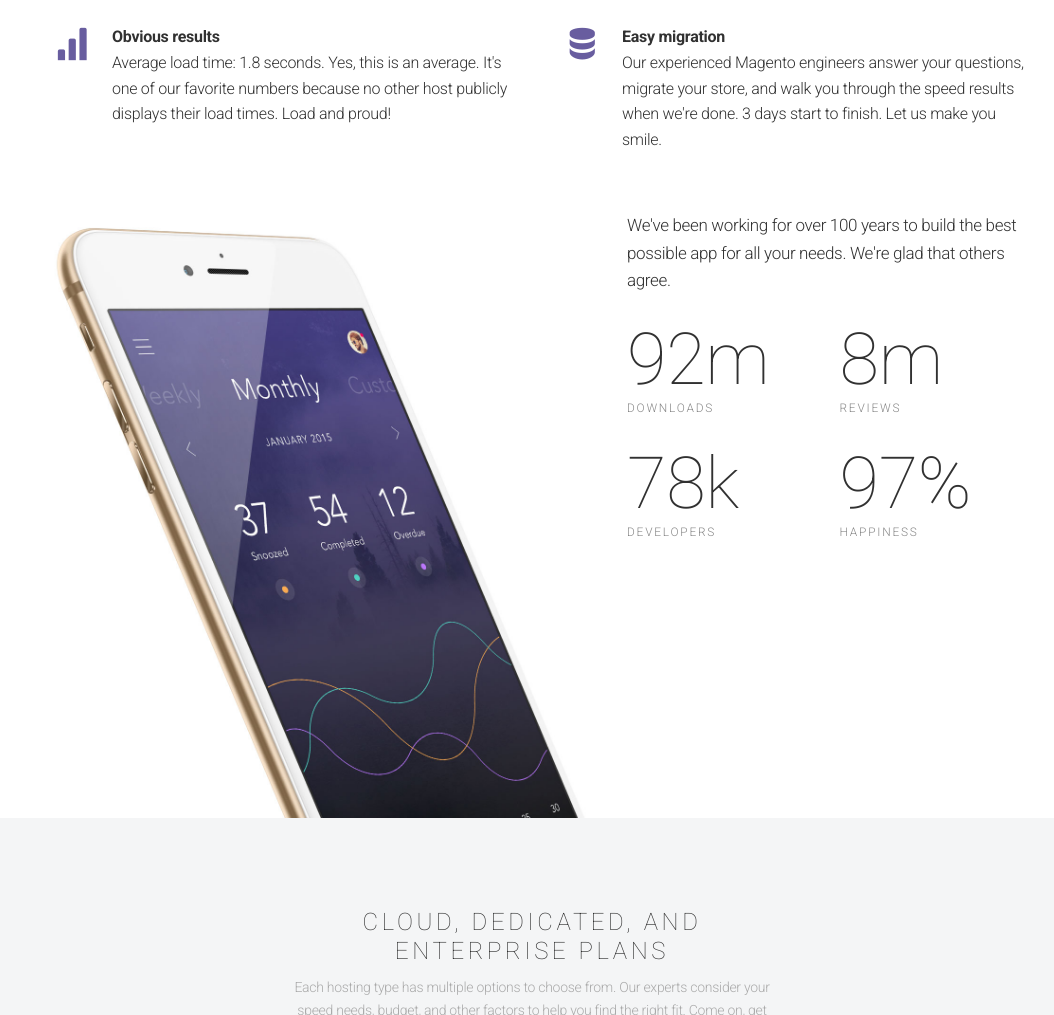
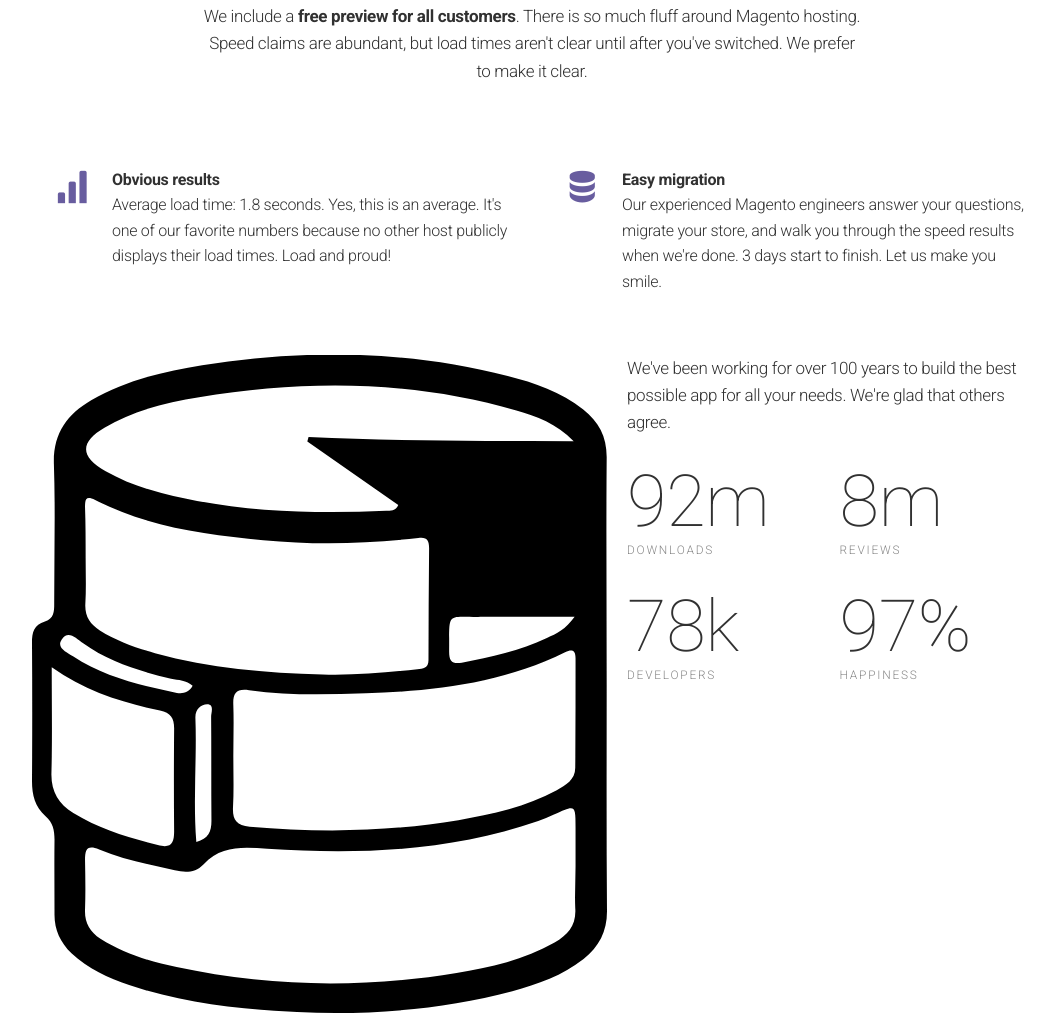
Before and after one commit to masoninthesis/SnapFast1.0, a website: page index.html in a window 1280 px wide. Shown: the part 1785-2800 px from the top of the page, without its empty margins (108-1162 px from the left). Drawn offline with Linux system fonts and the light colour scheme.

Commit message:
added rough GFX

```diff
--- a/index.html
+++ b/index.html
@@ -89,7 +89,8 @@
       <div class="row app-align-center">
 
         <div class="col-sm-5 hidden-xs">
-          <img class="app-iphone" src="./docs/assets/img//startup-2.jpg" style="width: 100%;">
+          <!-- <img class="app-iphone" src="./docs/assets/img//startup-2.jpg" style="width: 100%;"> -->
+          <img class="m-b" src="./docs/assets/svg/happily-married.svg">
         </div>
 
         <div class="col-sm-6 col-sm-offset-1">
@@ -168,10 +169,11 @@
     <div class="container">
       <div class="row">
         <div class="col-md-7 col-sm-6">
-          <img
+          <!-- <img
             src="./docs/assets/img/iphone-perspective-sized.jpg"
             class="app-translate-5"
-            data-transition="entrance" style="width: 100%;">
+            data-transition="entrance" style="width: 100%;"> -->
+            <img class="m-b" src="./docs/assets/svg/software-icon.svg">
           <hr class="m-t-0 m-b-lg m-x-auto visible-xs">
         </div>
         <div class="col-md-5 col-sm-6 text-xs-center text-sm-left">
```
Also changed, not shown: docs/assets/svg/happily-married.svg (added), docs/assets/svg/software-icon.svg (added), 2 other files.
